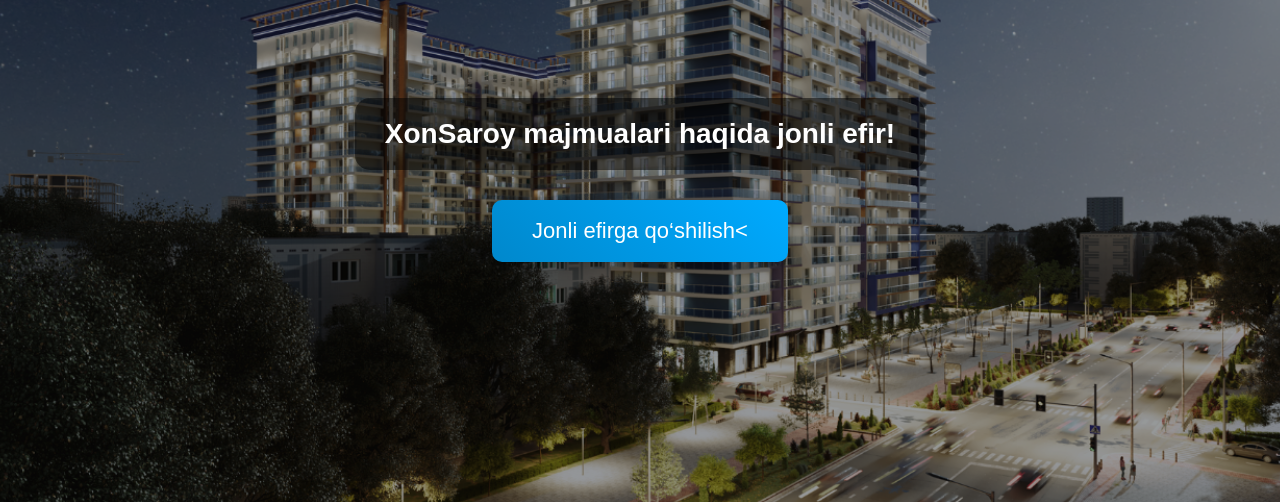
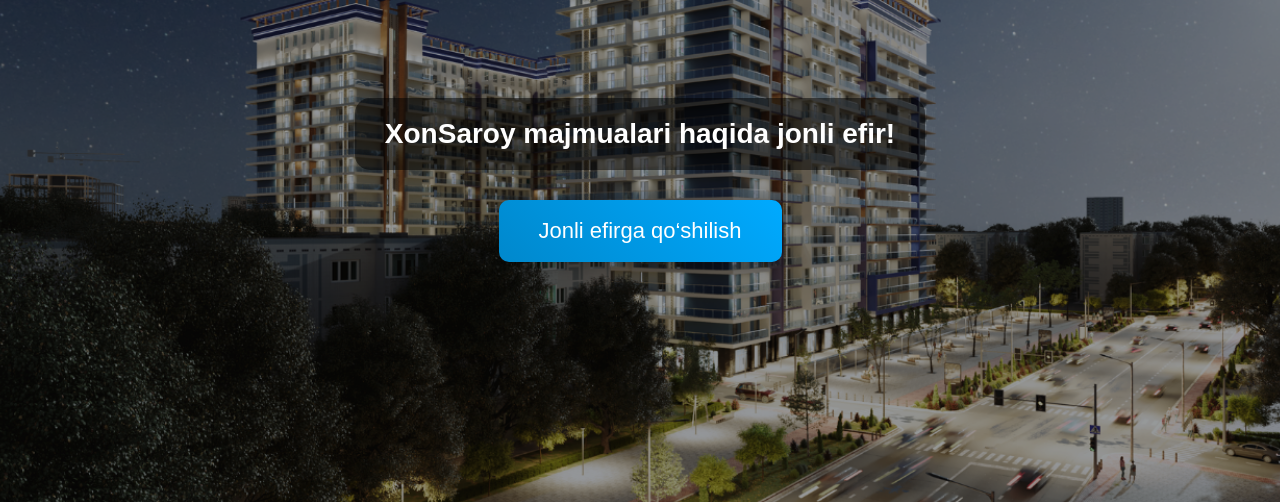
Before and after one commit to Behzod031/chet_el_lend, a Flask app: template templates/telegram.html in a window 1280 px wide. Shown: the part 220-722 px from the top of the page. Run offline with Flask 3, Linux system fonts and the light colour scheme; the template is opened without the code that fills it, so the values that code supplies are empty; some libraries are stand-ins or nearby versions.

Commit message:
Update telegram.html

```diff
--- a/templates/telegram.html
+++ b/templates/telegram.html
@@ -104,7 +104,7 @@
     </div>
     <br>
     <!-- Deep link: автоматически отправит /start landing -->
-    <a href="https://t.me/XonSaroyEfir" class="button" target="_blank">Jonli efirga qo‘shilish<
+    <a href="https://t.me/XonSaroyEfir" class="button" target="_blank">Jonli efirga qo‘shilish
     </a>
   </div>
 </body>
```
